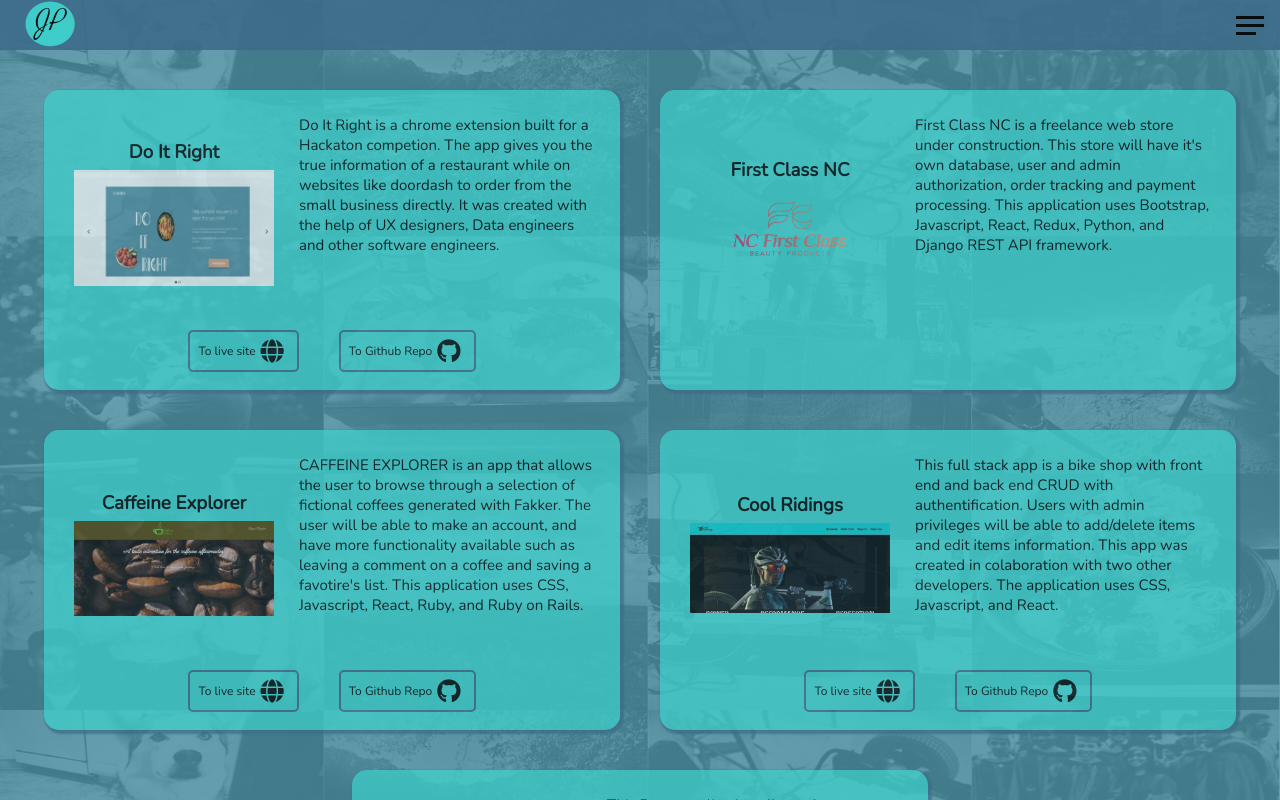
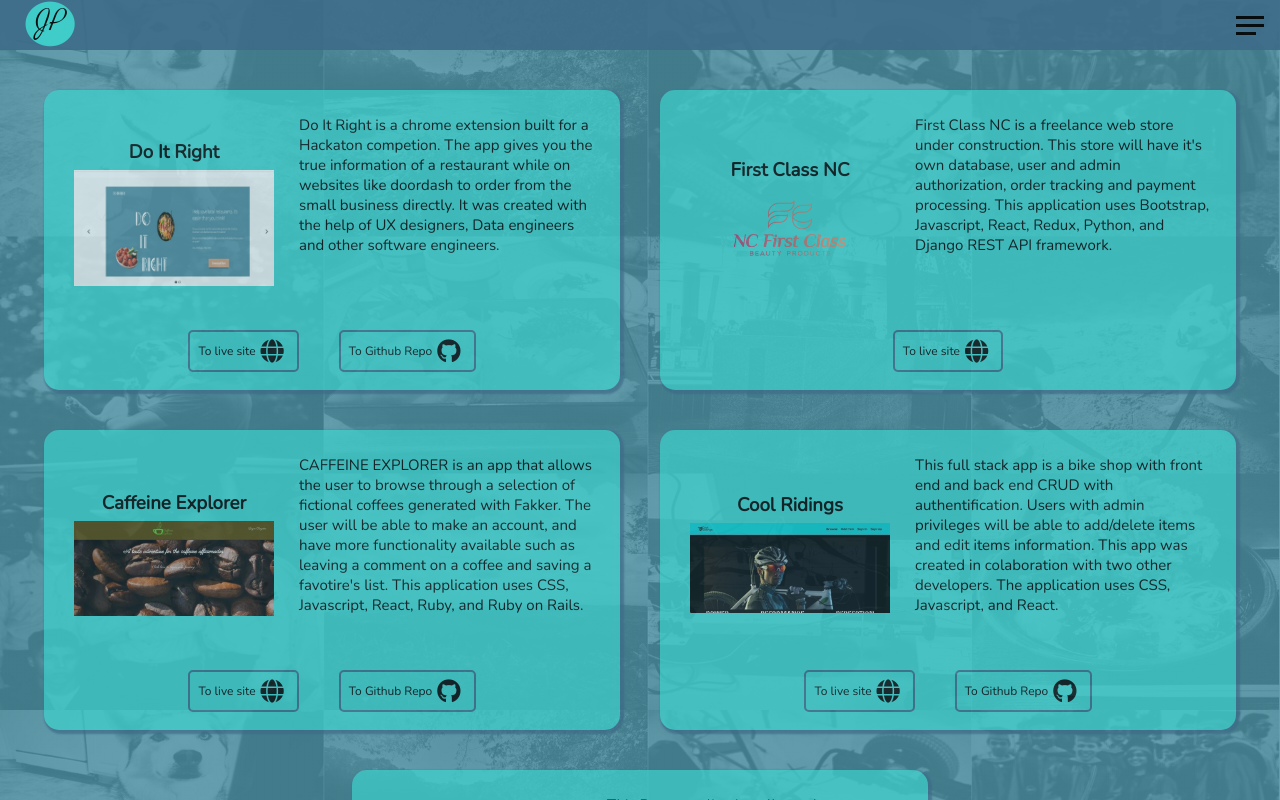
Before and after one commit to jpacheco008/portfolio, a React (Create React App) app in the folder client/: page /portfolio in a window 1280 px wide. Shown: the top 800 px of the page. Built offline with nearby package versions, Linux system fonts and the light colour scheme.

Commit message:
added link to live site

```diff
--- a/client/src/components/Project4.jsx
+++ b/client/src/components/Project4.jsx
@@ -17,16 +17,16 @@ export default function Project3() {
         </p>
       </div>
       <div className="project-links-containers">
-        {/* <a
+        <a
           target="_blank"
           rel="noreferrer"
           className="project-link"
-          href="https://modest-tesla-2c628d.netlify.app"
+          href="https://ncfirstclass.herokuapp.com"
         >
           <p>To live site</p>
-          <img src={webLogo} alt="live-site" className="project-logo" />{" "}
+          <i class="fas fa-globe fa-2x"></i>
         </a>
-        <a
+        {/* <a
           target="_blank"
           rel="noreferrer"
           className="project-link"
--- a/client/src/screens/AboutMe.jsx
+++ b/client/src/screens/AboutMe.jsx
@@ -6,7 +6,7 @@ export default function AboutMe() {
       <img src={Me} alt="headshot" className="photo" />
       <div className="about-me-info">
         <h3 className="about-me-text">
-          Hi, my name is Julio, and I am a software engineer.  I also have a background in electrical
+          Hi, my name is Julio, and I am a software engineer.  I also  have a background in electrical
           engineering, and am a veteran of the U.S. Navy.
           <br />
           <br />
```
